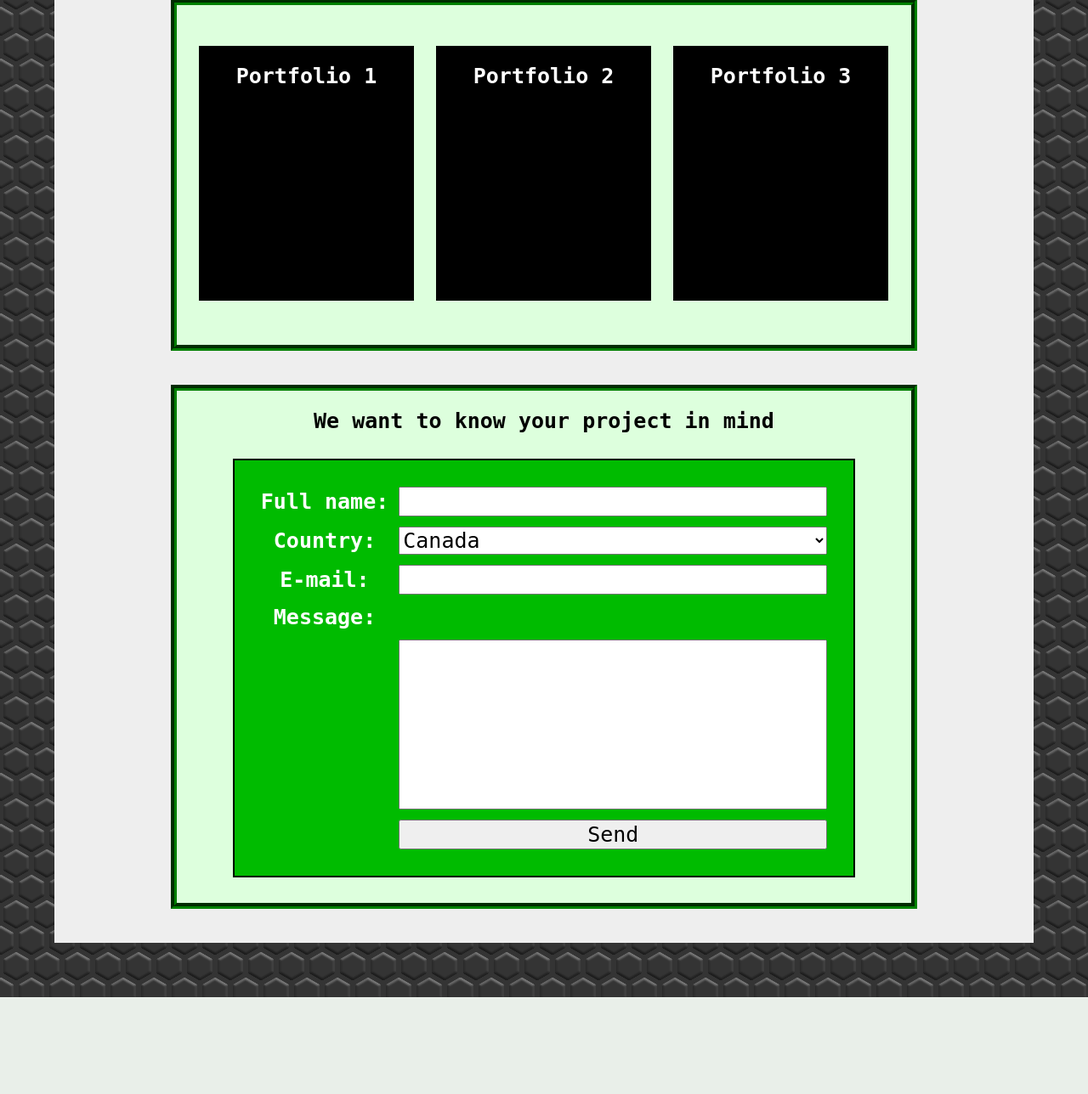
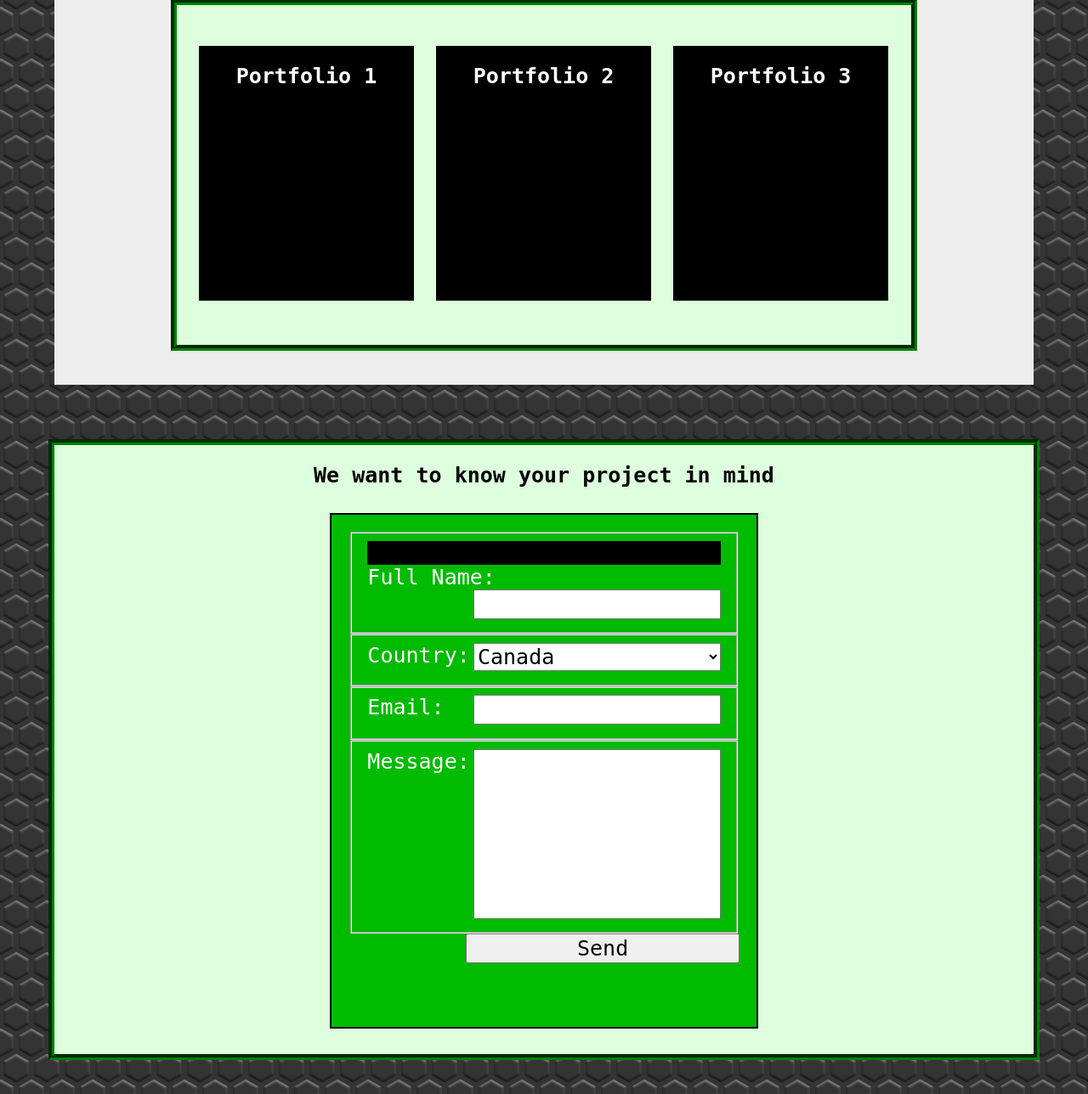
Before and after one commit to dancinoman/HugoPortfolio, a PHP site: page /constructin.php in a window 1280 px wide. Shown: the part 516-1804 px from the top of the page at 85% size. Before the commit the page ends 1690 px from the top, so only its background shows below. Run offline with PHP 8.4, Linux system fonts and the light colour scheme; some libraries are stand-ins or nearby versions.

Commit message:
form remade

```diff
--- a/constructin.php
+++ b/constructin.php
@@ -26,59 +26,48 @@
 				<h2 class="text-light text-center">Portfolio 3</h2>
 			</div>
 		</div>
+	</div>
 
 		<div title="form" class="form-container div-standard">
 			<h2 class="text-center">We want to know your project in mind</h2>
-			<form id="form" method="POST" action="">
-				<table class="formula" cellspacing="10">
-					<tr>
-						<th>
-							<span class="text-light">Full name:</span>
-						</th>
-						<td>
-							<input type="text" id="name" name="name"/>
-						</td>
-					</tr>
-					<tr>
-						<th>
-							<span class="text-light">Country:</span>
-						</th>
-						<td>
-							<div id="country-selection"></div>
-						</td>
-					</tr>
-					<tr>
-						<th>
-							<span class="text-light">E-mail:</span>
-						</th>
-						<td>
-							<input type="text" id="email" name="email"/>
-						</td>
-					</tr>
-					<tr>
-						<th>
-							<span class="text-light">Message:</span>
-						</th>
-					</tr>
-					<tr>
-						<th></th>
-						<td>
-							<textarea id="message" name="message"></textarea>
-						</td>
-					</tr>
-					<tr>
-						<th></th>
-						<td>
-					  	<input type=submit id="mailto" name="mailto" value="Send">
-						</td>
-					</tr>
-				</table>
+			<form id="form" class="formula" method="POST" action="">
+				<fieldset class="input-container">
+					<div id="notice-name" class="notice-box" style="height: 28px; background-color: black">
+					</div>
+					<div class="input-entry">
+						<label class="text-light" for="name">Full Name:</label>
+						<input type="text" id="name" name="name"/>
+					</div>
+				</fieldset>
+				<fieldset class="input-container">
+					<div id="notice-country" class="notice-box">
+					</div>
+					<div class="input-entry">
+						<label class="text-light" for="country-selection">Country:</label>
+						<div id="country-selection"></div>
+					</div>
+				</fieldset>
+				<fieldset class="input-container">
+					<div id="notice-email" class="notice-box">
+					</div>
+					<div class="input-entry">
+						<label class="text-light" for="email">Email:</label>
+						<input type="text" id="email" name="email"/>
+					</div>
+				</fieldset>
+				<fieldset class="input-container">
+					<div id="notice-message" class="notice-box">
+					</div>
+					<div class="input-entry">
+						<label class="text-light" for="message">Message:</label>
+						<textarea id="message" name="message"></textarea>
+					</div>
+				</fieldset>
+				<input type=submit id="mailto" name="mailto" value="Send">
 				<div id="message-box">
 				</div>
-
 			</form>
 		</div>
-	</div>
 
 </body>
 
--- a/source/css/stylesheet.css
+++ b/source/css/stylesheet.css
@@ -1,6 +1,10 @@
 *{
 	font-size: 25px;
 	font-family: monospace;
+}
+
+body{
+	background-image: url('tile.png');
 }
 
 html,body{
@@ -19,8 +23,9 @@ h1{
 	text-shadow: 20px 20px #113300;
 }
 
-body{
-	background-image: url('tile.png');
+label{
+	float: left;
+	text-align: right;
 }
 
 textarea{
@@ -39,23 +44,23 @@ textarea{
 }
 
 .form-container{
-
-	width: 75%;
+	width: 90%;
 }
 
 .formula{
-	position: relative;
 	margin: auto;
 	margin-top: 30px;
 	margin-bottom: 30px;
 	background-color: #0b0;
-	top: 25%;
 	padding: 20px;
 	border: 2px solid black;
+	width: 40%;
+
 }
 
-.formula input{
-	width: 100%;
+.formula input, select, textarea{
+	width: 70%;
+	float: right;
 }
 
 .header{
@@ -125,3 +130,11 @@ textarea{
 .text-light{
   color: white;
 }
+
+#message-box{
+	margin-left: 12.5%;
+	width: 75%;
+	height: 50px;
+	text-align: center;
+	padding: 20px;
+}
```
